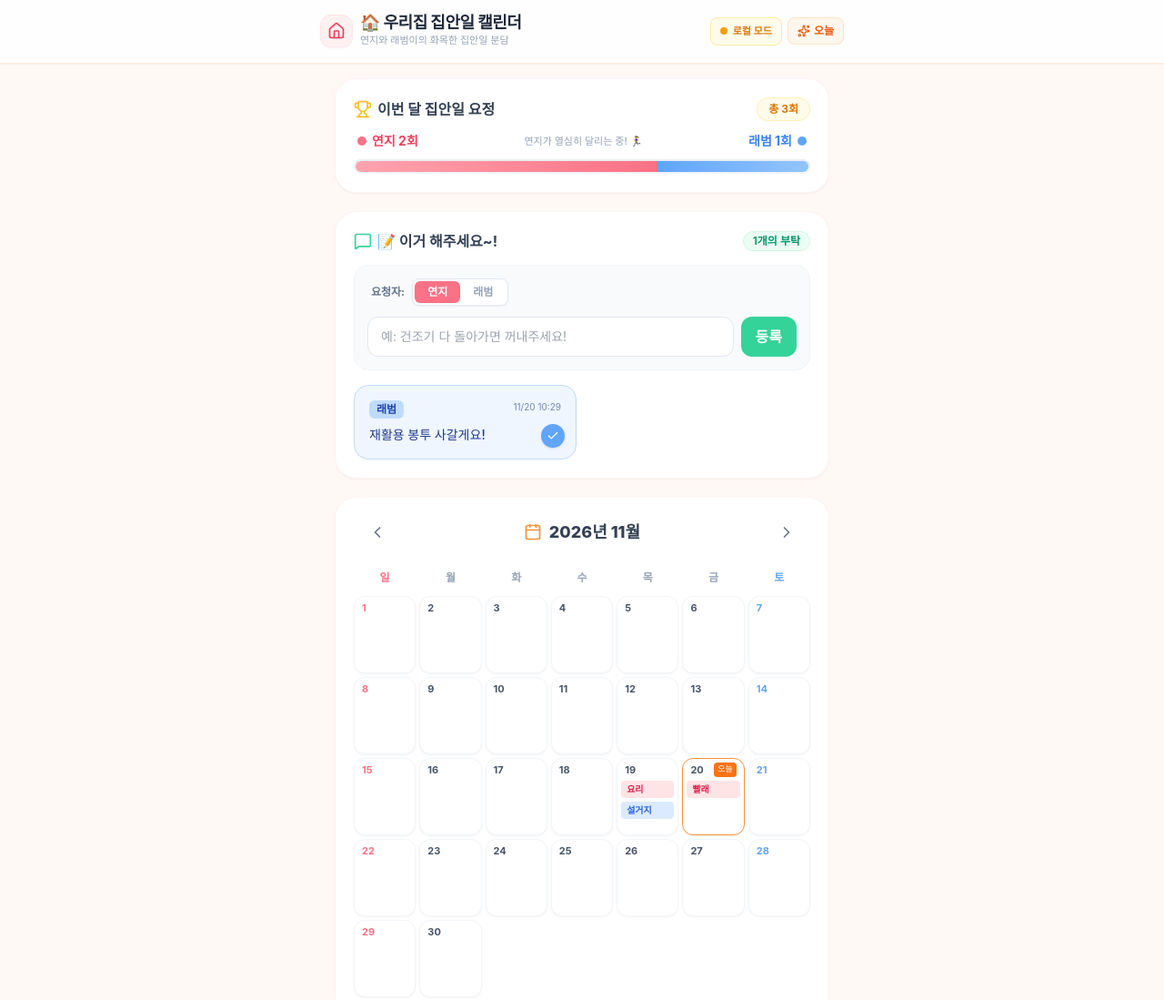
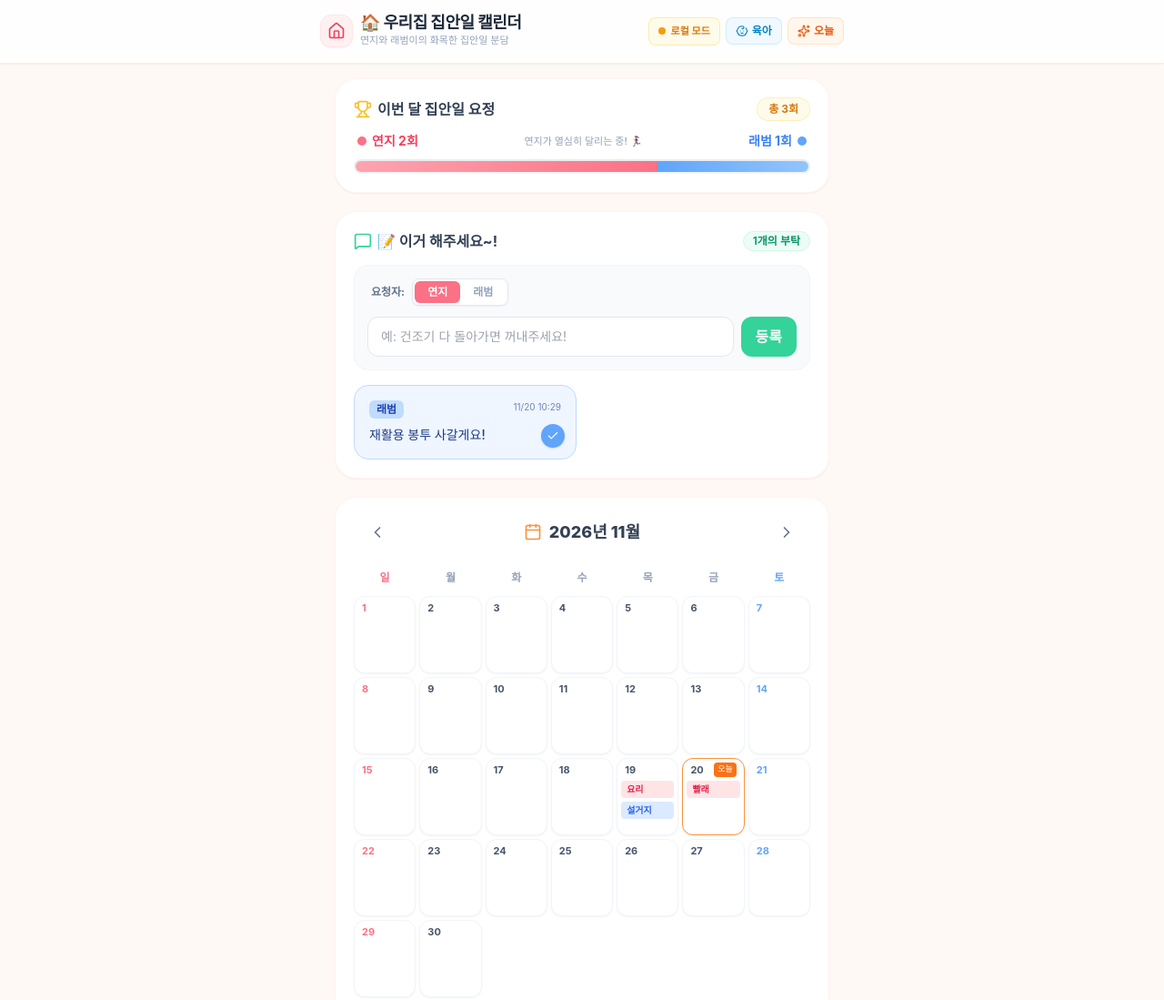
Before and after one commit to reabeom-art/chore-calendar, a plain HTML site: page index.html in a window 1280 px wide. Shown: the top 1099 px of the page at 91% size. Drawn offline with nearby package versions, Linux system fonts and the light colour scheme; no server answers; a script that the page names is missing; a web font is replaced by a local one.

Commit message:
Update index.html
육아 페이지 접속버튼 추가

```diff
--- a/index.html
+++ b/index.html
@@ -72,6 +72,9 @@
             <span id="syncStatusDot" class="w-2 h-2 rounded-full bg-amber-400 animate-pulse"></span>
             <span id="syncStatusText">연결중</span>
           </button>
+          <a href="https://reabeom-art.github.io/BabyTracker/babytracker.html" target="_blank" rel="noopener noreferrer" class="text-xs font-semibold px-2.5 py-1.5 rounded-lg bg-sky-50 text-sky-600 hover:bg-sky-100 transition-colors border border-sky-200/60 flex items-center gap-1" title="육아 기록 앱으로 이동">
+            <i data-lucide="baby" class="w-3.5 h-3.5"></i><span>육아</span>
+          </a>
           <button id="quickTodayBtn" class="text-xs font-semibold px-2.5 py-1.5 rounded-lg bg-orange-50 text-orange-600 hover:bg-orange-100 transition-colors border border-orange-200/60 flex items-center gap-1">
             <i data-lucide="sparkles" class="w-3.5 h-3.5"></i>오늘
           </button>
```
